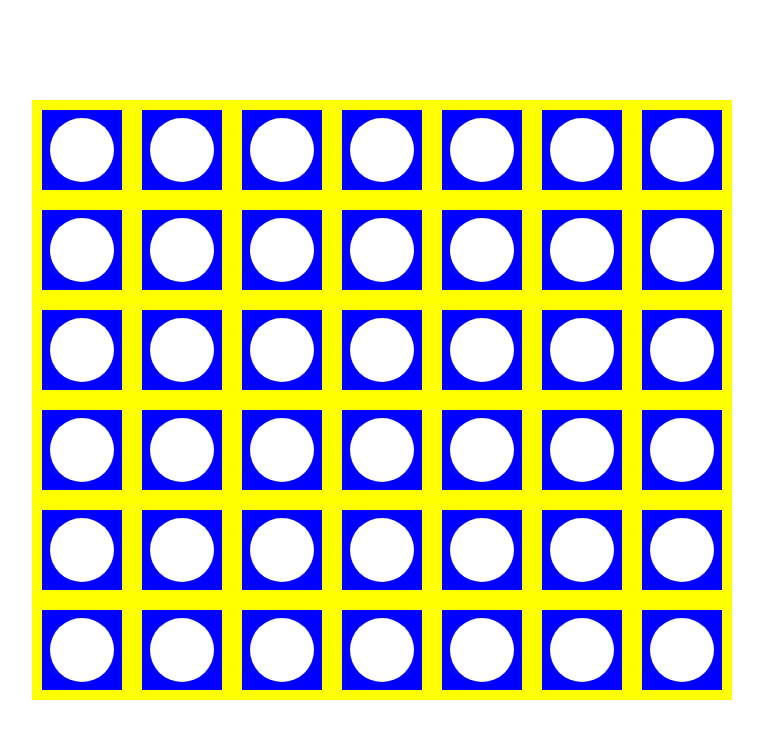
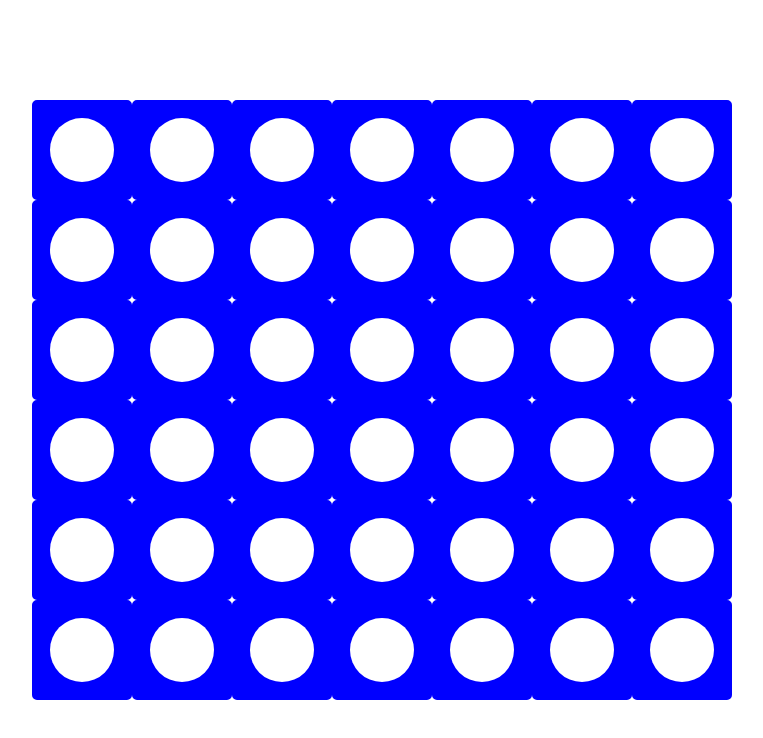
Before and after one commit to Pancratzia/Monthly-Projects, a React (Vite) app in the folder contecta-4/: page / in a window 1280 px wide. Shown: the top 738 px of the page, without its empty margins (258-1021 px from the left). Built offline with nearby package versions, Linux system fonts and the light colour scheme.

Commit message:
Arreglando los estilos

```diff
--- a/contecta-4/src/index.css
+++ b/contecta-4/src/index.css
@@ -19,8 +19,9 @@ body{
 .cell{
     width: 80px;
     height: 80px;
-    border: 10px solid yellow;
-    background-color: blue;
+    border: 10px solid blue;
+    border-radius: 5px;
+    background-color: rgb(0, 0, 255);
     display: grid;
     place-items: center;
     font-size: 30px;
```
